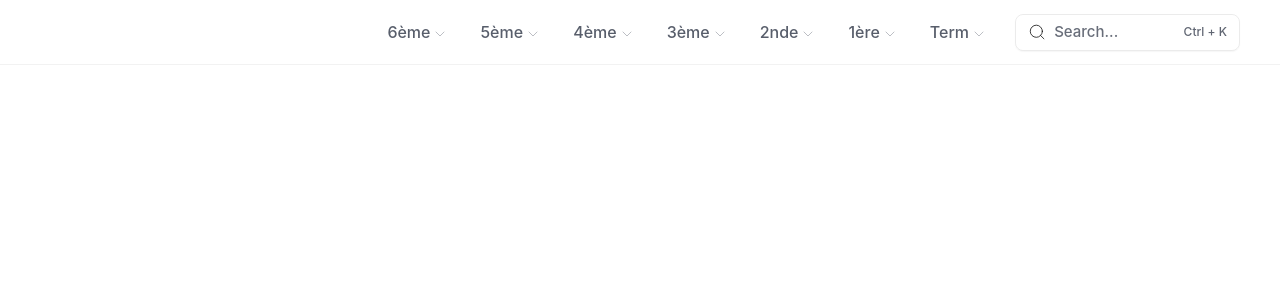
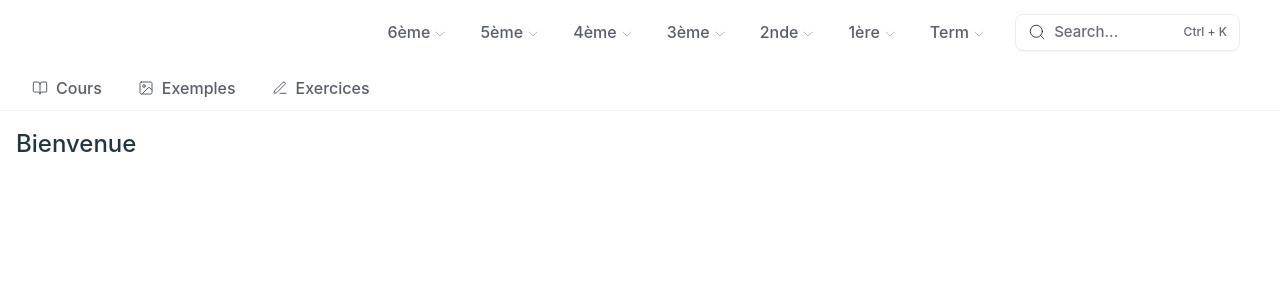
Before and after one commit to grind-project/grind, a React (Vite) app in the folder frontend/: page / in a window 1280 px wide. Shown: the top 300 px of the page. Built offline with nearby package versions, Linux system fonts and the light colour scheme; sample sign-in values are in the browser's storage.

Commit message:
feat: add category menu

```diff
--- a/frontend/src/components/GitBookLayout.tsx
+++ b/frontend/src/components/GitBookLayout.tsx
@@ -1,11 +1,15 @@
 import React, { useState, ReactNode } from 'react';
-import { Menu, ChevronRight, ChevronDown, Book, Search } from 'lucide-react';
-
-const iconSize = 5;
+import { Menu, ChevronRight, ChevronDown, Book, Search, BookOpen, Image, PenLine } from 'lucide-react';
 
 const GRADES = ['6ème', '5ème', '4ème', '3ème', '2nde', '1ère', 'Term'];
 const SUBJECTS = ['Mathématiques', 'Physique', 'Chimie', 'SVT', 'Technologie'];
-const CATEGORIES = ['Cours', 'Exercices', 'Examens'];
+const CATEGORIES = ['Cours', 'Exemples', 'Exercices'];
+
+const CATEGORY_ICONS = {
+  'Cours': BookOpen,
+  'Exemples': Image,
+  'Exercices': PenLine
+} as const;
 
 interface GitBookLayoutProps {
   children: ReactNode;
@@ -17,23 +21,16 @@ const GitBookLayout: React.FC<GitBookLayoutProps> = ({ children }) => {
   const [activeGrade, setActiveGrade] = useState<string | null>(null);
   const [activeSubject, setActiveSubject] = useState<string | null>(null);
   const [activeCategory, setActiveCategory] = useState<string | null>(null);
-  const [openMenu, setOpenMenu] = useState<string | null>(null);
-
-  const toggleSidebar = () => setSidebarOpen(!sidebarOpen);
-  const toggleItem = (key: string) => setExpandedItems(prev => ({ ...prev, [key]: !prev[key] }));
 
   return (
     <div className="flex flex-col h-screen bg-white overflow-x-hidden overscroll-x-none touch-pan-y">
+      <div className="flex flex-col">
         {/* Top Header with Grade Selection */}
-      <div className="h-16 flex justify-end items-center px-10 relative">
-        <div className="absolute bottom-[-1px] left-0 right-0 h-[1px] bg-[rgba(0,0,0,0.05)]"></div>
+        <div className="h-16 flex justify-end items-center px-10">
           <div className="flex items-center space-x-4">
             <div className="flex space-x-2">
               {GRADES.map(grade => (
-              <div
-                key={grade}
-                className="relative group"
-              >
+                <div key={grade} className="relative group">
                   <button
                     className={`
                       min-w-[72px]
@@ -51,7 +48,7 @@ const GitBookLayout: React.FC<GitBookLayoutProps> = ({ children }) => {
                       ${
                         activeGrade === grade
                           ? 'text-[#4d535f] font-medium'
-                        : 'text-[#585E6B] hover:text-[#000000]'
+                          : 'text-[#585E6B] hover:text-[#333333]'
                       }
                     `}
                   >
@@ -61,12 +58,9 @@ const GitBookLayout: React.FC<GitBookLayoutProps> = ({ children }) => {
                     />
                   </button>
 
-                {/* Zone invisible pour faciliter le hover */}
                   <div className="absolute h-2 w-full left-0 top-full" />
 
-                <div
-                  className="opacity-0 invisible group-hover:opacity-100 group-hover:visible transition-all duration-0 absolute z-50 top-[calc(100%+4px)] left-3 w-48 bg-white rounded-lg shadow-lg border border-gray-100 hover:opacity-100 hover:visible p-2"
-                >
+                  <div className="opacity-0 invisible group-hover:opacity-100 group-hover:visible transition-all duration-0 absolute z-50 top-[calc(100%+4px)] left-3 w-48 bg-white rounded-lg shadow-lg border border-gray-100 hover:opacity-100 hover:visible p-2">
                     {SUBJECTS.map(subject => (
                       <button
                         key={subject}
@@ -100,6 +94,48 @@ const GitBookLayout: React.FC<GitBookLayoutProps> = ({ children }) => {
             </button>
           </div>
         </div>
+
+        {/* Categories Menu */}
+        <div className="h-12 flex items-center px-10 relative">
+          <div className="flex space-x-3 -ml-5">
+            {CATEGORIES.map(category => {
+              const IconComponent = CATEGORY_ICONS[category as keyof typeof CATEGORY_ICONS];
+              return (
+                <button
+                  key={category}
+                  onClick={() => setActiveCategory(category)}
+                  className={`
+                    px-3
+                    pt-[14px]
+                    pb-[2px]
+                    rounded-md
+                    text-base
+                    border-none
+                    transition-colors
+                    flex
+                    items-center
+                    gap-2
+                    relative
+                    ${
+                      activeCategory === category
+                        ? 'text-[#404040] after:content-[""] after:absolute after:bottom-[-8px] after:left-[12%] after:w-[78%] after:h-[1.5px] after:bg-[#404040] after:transition-all'
+                        : 'text-[#585E6B] hover:text-[#333333] hover:bg-[#f5f5f5]'
+                    }
+                  `}
+                >
+                  <IconComponent className="w-4 h-4 stroke-[1.5] -mt-[12px]" />
+                  <span className="-mt-[13px]">{category}</span>
+                </button>
+              );
+            })}
+          </div>
+          <div className="absolute bottom-[2px] left-0 right-0 h-[0.5px] bg-[rgba(0,0,0,0.05)]"></div>
+        </div>
+      </div>
+
+      <div className="flex-1">
+        {children}
+      </div>
     </div>
   );
 };
```
Lines whose indentation alone changed are shown as unchanged.
